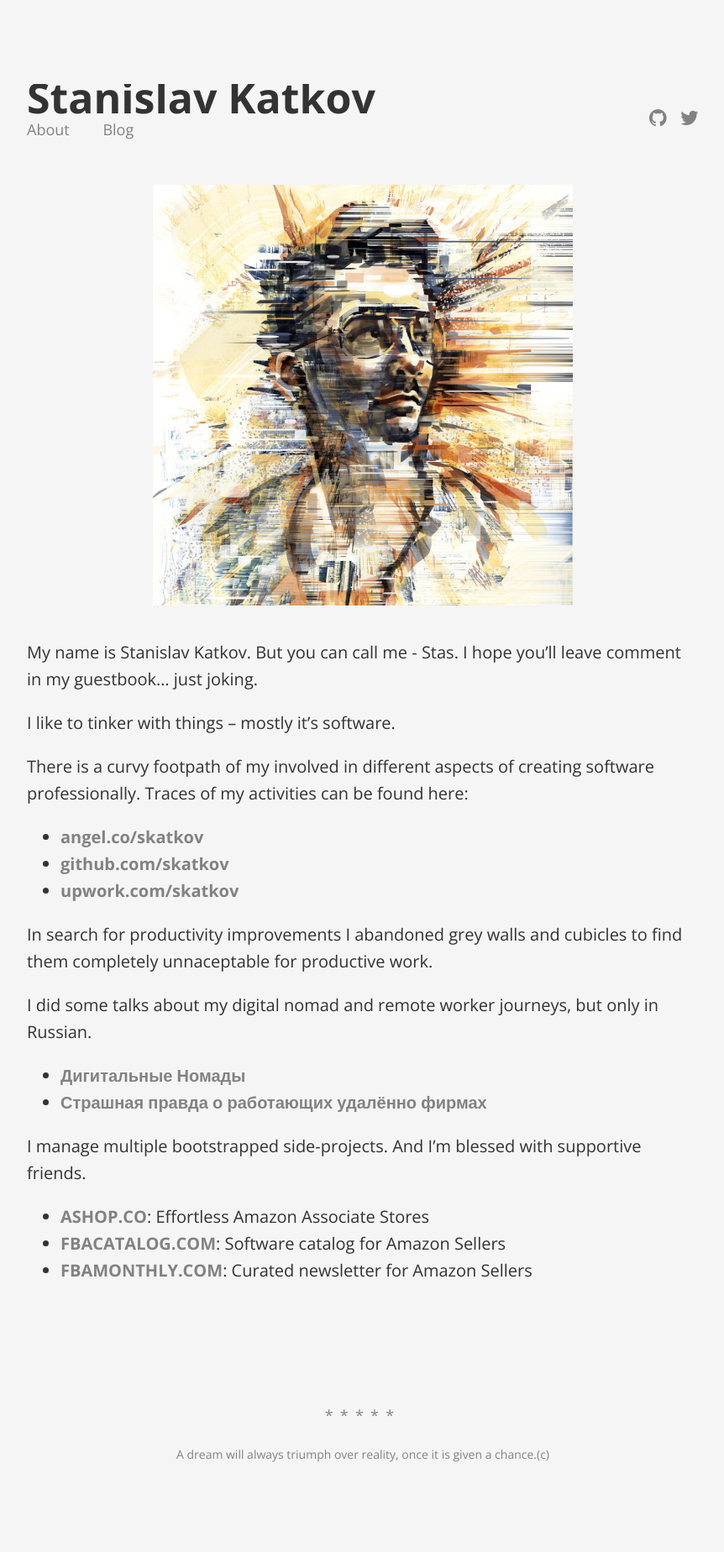
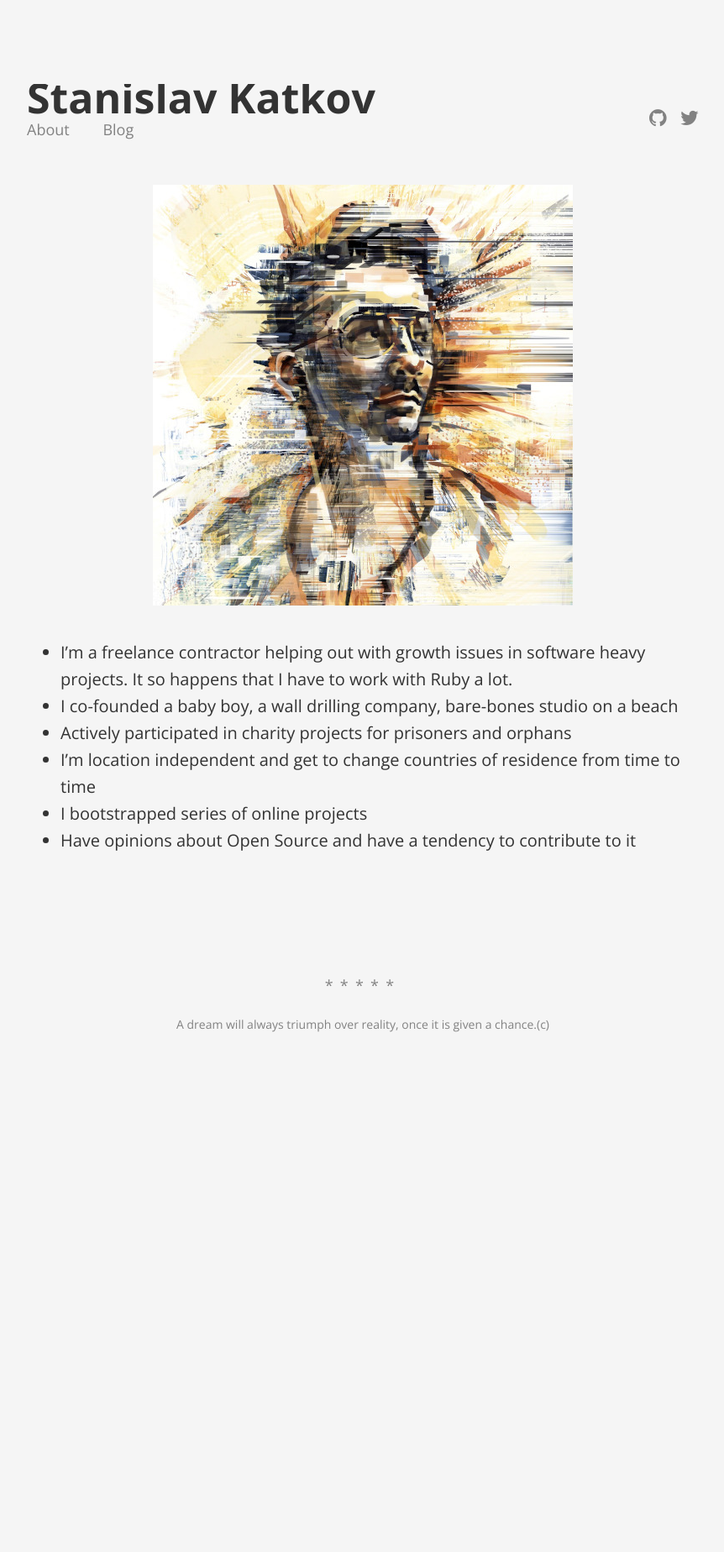
Before and after one commit to skatkov/skatkov.com, a Jekyll site: the page built from about.md, in a window 1280 px wide. Shown: the whole page at 84% size, without its empty margins (208-1070 px from the left). Built offline with Jekyll 4.4.1, drawn with Linux system fonts in a browser that asks for light colours; after the commit the page ends 1336 px from its top, so only the background shows below that.

Commit message:
change about page add qoutes

```diff
--- /dev/null
+++ b/_data/qoutes.yml
@@ -0,0 +1,3 @@
+---
+- We have two ears and one mouth so that we can listen twice as much as we speak. – Epictetus
+- A dream will always triumph over reality, once it is given a chance. (c)
--- a/about.md
+++ b/about.md
@@ -5,37 +5,9 @@ subtitle: Just who the hell you think I am?
 permalink: /about/
 ---
 
-  My name is Stanislav Katkov. But you can call me -
-  Stas. I hope you'll leave comment in my guestbook...
-  just joking.
-
-  I like to tinker with things -- mostly it's software.
-
-  There is a curvy footpath of my involved in different
-  aspects of creating software professionally. Traces of
-  my activities can be found here:
-
-  - <a href="https://angel.co/skatkov">angel.co/skatkov</a>
-  - <a href="https://github.com/skatkov">github.com/skatkov</a>
-  - <a href="https://www.upwork.com/o/profiles/users/_~0132f0b04d803f9c84/">upwork.com/skatkov</a>
-
-
-  In search for productivity improvements I abandoned
-  grey walls and cubicles to find them completely unnaceptable
-  for productive work.
-
-  I did some talks about my digital nomad and remote worker journeys, but only in Russian.
-
-  - <a href="https://www.youtube.com/watch?v=zaqZYDFm7Wo">Дигитальные Номады</a>
-  - <a href="https://www.youtube.com/watch?v=0dXJQ3gQKDU">Страшная правда о работающих удалённо фирмах</a>
-
-
-  I manage multiple bootstrapped side-projects. And I'm
-  blessed with supportive friends.
-
-  - <a href="https://www.ashop.co">ASHOP.CO</a>:
-    Effortless Amazon Associate Stores
-  - <a href="https://fbacatalog.com">FBACATALOG.COM</a>:
-    Software catalog for Amazon Sellers
-  - <a href="htttps://fbamonthly.com">FBAMONTHLY.COM</a>:
-    Curated newsletter for Amazon Sellers
+  - I'm a freelance contractor helping out with growth issues in software heavy projects. It so happens that I have to work with Ruby a lot.
+  - I co-founded a baby boy, a wall drilling company,  bare-bones studio on a beach
+  - Actively participated in charity projects for prisoners and orphans
+  - I'm location independent and get to change countries of residence from time to time
+  - I bootstrapped series of online projects
+  - Have opinions about Open Source and have a tendency to contribute to it
```
